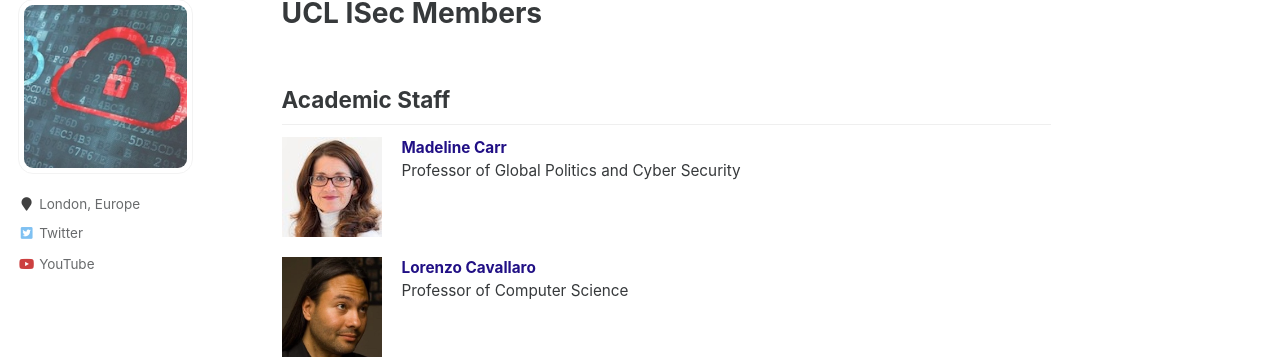
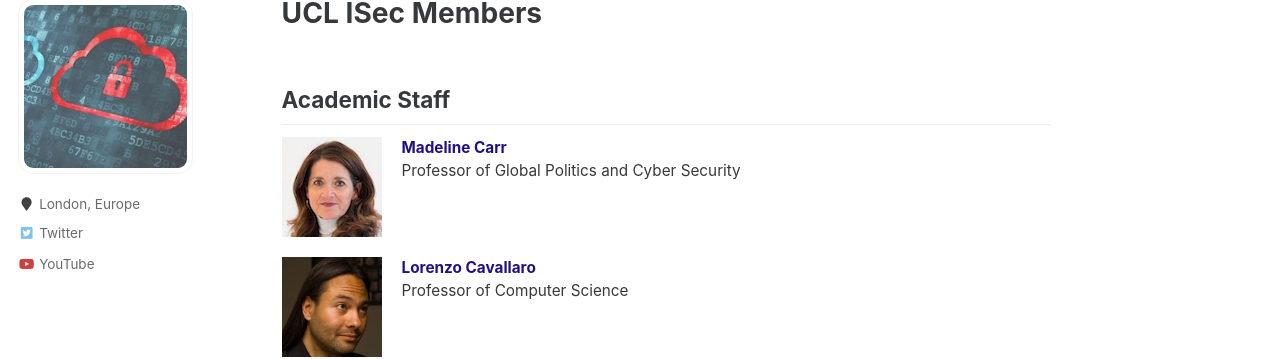
Before and after one commit to uclisec/uclisec.github.io, a Jekyll site: the page built from _pages/people.md, in a window 1280 px wide. Shown: the part 119-478 px from the top of the page. Built offline with Jekyll 4.4.1, drawn with Linux system fonts in a browser that asks for light colours.

Commit message:
madeline

```diff
--- a/_pages/people.md
+++ b/_pages/people.md
@@ -6,7 +6,7 @@
 
 ## Academic Staff
 
-<p class="profile"><img src="../images/madeline.jpg" class="profilephoto" />
+<p class="profile"><img src="../images/madeline2.jpg" class="profilephoto" />
 <a href="https://www.ucl.ac.uk/computer-science/people/professor-madeline-carr"><strong>Madeline Carr</strong></a><br />
 Professor of Global Politics and Cyber Security</p>
 
```
Also changed, not shown: images/madeline2.jpg (added).
